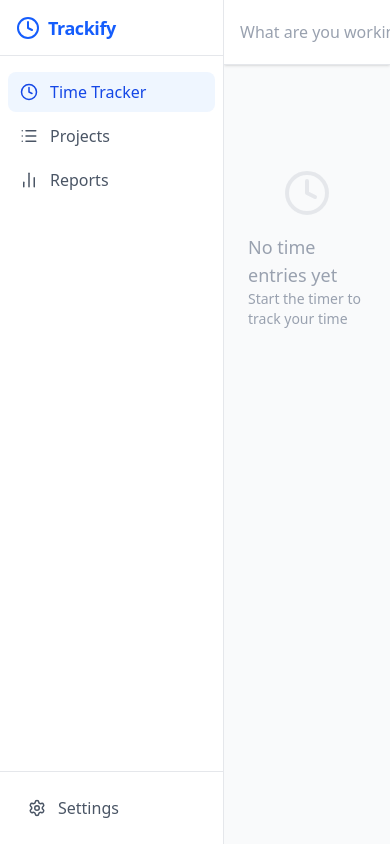
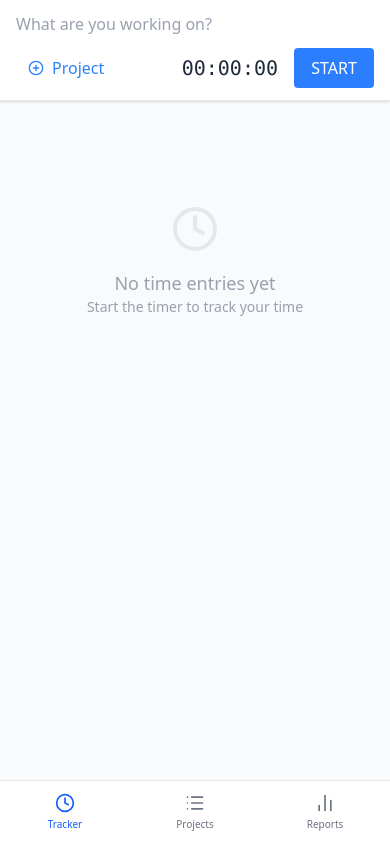
Before and after one commit to dongjh20/Trackify-gemini, a React (Vite) app: page / in a window 390 px wide. Built offline with nearby package versions, Linux system fonts and the light colour scheme.

Commit message:
fix(layout): Improve responsiveness and mobile layout
Refactors the main app layout to be more responsive. The sidebar is now hidden on smaller screens and appears on medium and larger devices, improving the mobile experience. The main content area also adjusts to accommodate different screen sizes.

```diff
--- a/src/App.tsx
+++ b/src/App.tsx
@@ -201,9 +201,9 @@
   }
 
   return (
-    <div className="min-h-screen flex bg-gray-50 text-gray-800 font-sans">
-      {/* Sidebar */}
-      <aside className="w-56 bg-white border-r border-gray-200 flex flex-col">
+    <div className="h-screen flex flex-col md:flex-row bg-gray-50 text-gray-800 font-sans overflow-hidden">
+      {/* Sidebar (Desktop) */}
+      <aside className="hidden md:flex w-56 bg-white border-r border-gray-200 flex-col flex-shrink-0">
         <div className="h-14 flex items-center px-4 border-b border-gray-200">
           <div className="flex items-center gap-2 text-blue-600 font-bold text-lg tracking-tight">
             <Clock size={24} />
@@ -238,21 +238,21 @@
       </aside>
 
       {/* Main Content */}
-      <main className="flex-1 flex flex-col h-screen overflow-hidden">
+      <main className="flex-1 flex flex-col h-full overflow-hidden relative">
         {currentView === 'tracker' && (
           <>
             {/* Topbar / Timer Bar */}
-            <header className="bg-white border-b border-gray-200 shadow-sm z-10">
-              <div className="max-w-5xl mx-auto px-4 h-16 flex items-center justify-between gap-4">
+            <header className="bg-white border-b border-gray-200 shadow-sm z-10 flex-shrink-0">
+              <div className="max-w-5xl mx-auto px-4 py-3 md:h-16 flex flex-col md:flex-row items-center justify-between gap-3 md:gap-4">
                 <input
                   type="text"
                   placeholder="What are you working on?"
-                  className="flex-1 text-base border-none focus:ring-0 p-0 placeholder-gray-400 bg-transparent outline-none"
+                  className="w-full md:flex-1 text-base border-none focus:ring-0 p-0 placeholder-gray-400 bg-transparent outline-none"
                   value={activeTimer ? activeTimer.description : draftDescription}
                   onChange={(e) => activeTimer ? updateActiveTimer({ description: e.target.value }) : setDraftDescription(e.target.value)}
                 />
 
-                <div className="flex items-center gap-6">
+                <div className="flex items-center justify-between w-full md:w-auto gap-2 md:gap-6">
                   <ProjectSelector
                     projects={projects}
                     selectedProjectId={activeTimer ? activeTimer.projectId : draftProjectId}
@@ -260,27 +260,28 @@
                     onAddProject={handleAddProject}
                   />
 
-                  <div className="h-6 w-px bg-gray-200"></div>
+                  <div className="hidden md:block h-6 w-px bg-gray-200"></div>
 
-                  <TimerDisplay activeTimer={activeTimer} className={`text-xl w-24 text-right ${activeTimer?.isPaused ? 'text-gray-400' : 'text-gray-800'}`} />
+                  <div className="flex items-center gap-4 md:gap-6">
+                    <TimerDisplay activeTimer={activeTimer} className={`text-xl font-mono md:w-24 text-right ${activeTimer?.isPaused ? 'text-gray-400' : 'text-gray-800'}`} />
 
                     <div className="flex items-center gap-2">
                       {!activeTimer ? (
-                      <button onClick={handleStart} className="w-24 h-10 rounded bg-blue-500 hover:bg-blue-600 text-white font-medium flex items-center justify-center transition-colors cursor-pointer">
+                        <button onClick={handleStart} className="w-20 md:w-24 h-10 rounded bg-blue-500 hover:bg-blue-600 text-white font-medium flex items-center justify-center transition-colors cursor-pointer">
                           START
                         </button>
                       ) : (
                         <div className="flex items-center gap-2">
                           {activeTimer.isPaused ? (
-                          <button onClick={handleResume} className="w-12 h-10 rounded bg-blue-100 hover:bg-blue-200 text-blue-600 flex items-center justify-center transition-colors cursor-pointer">
+                            <button onClick={handleResume} className="w-10 md:w-12 h-10 rounded bg-blue-100 hover:bg-blue-200 text-blue-600 flex items-center justify-center transition-colors cursor-pointer">
                               <Play size={18} className="ml-1" />
                             </button>
                           ) : (
-                          <button onClick={handlePause} className="w-12 h-10 rounded bg-amber-100 hover:bg-amber-200 text-amber-600 flex items-center justify-center transition-colors cursor-pointer">
+                            <button onClick={handlePause} className="w-10 md:w-12 h-10 rounded bg-amber-100 hover:bg-amber-200 text-amber-600 flex items-center justify-center transition-colors cursor-pointer">
                               <Pause size={18} />
                             </button>
                           )}
-                        <button onClick={handleStop} className="w-24 h-10 rounded bg-red-500 hover:bg-red-600 text-white font-medium flex items-center justify-center transition-colors cursor-pointer">
+                          <button onClick={handleStop} className="w-20 md:w-24 h-10 rounded bg-red-500 hover:bg-red-600 text-white font-medium flex items-center justify-center transition-colors cursor-pointer">
                             STOP
                           </button>
                         </div>
@@ -289,11 +290,12 @@
 
                     <button
                       onClick={() => setIsCompactMode(true)}
-                    className="p-2 text-gray-400 hover:text-gray-700 hover:bg-gray-100 rounded transition-colors cursor-pointer"
+                      className="hidden md:block p-2 text-gray-400 hover:text-gray-700 hover:bg-gray-100 rounded transition-colors cursor-pointer"
                       title="Mini Tracker"
                     >
                       <Minimize2 size={18} />
                     </button>
+                  </div>
                 </div>
               </div>
             </header>
@@ -322,24 +324,25 @@
                           {dayEntries.map((entry, index) => {
                             const project = projects.find(p => p.id === entry.projectId);
                             return (
-                              <div key={entry.id} className={`flex items-center justify-between p-4 hover:bg-gray-50 transition-colors first:rounded-t-lg last:rounded-b-lg ${index !== dayEntries.length - 1 ? 'border-b border-gray-100' : ''}`}>
-                                <div className="flex items-center gap-4 flex-1">
+                              <div key={entry.id} className={`flex flex-col md:flex-row md:items-center justify-between p-4 hover:bg-gray-50 transition-colors first:rounded-t-lg last:rounded-b-lg ${index !== dayEntries.length - 1 ? 'border-b border-gray-100' : ''}`}>
+                                <div className="flex flex-col md:flex-row md:items-center gap-2 md:gap-4 flex-1 mb-3 md:mb-0">
                                   <span className={`text-gray-800 font-medium ${!entry.description ? 'text-gray-400 italic' : ''}`}>
                                     {entry.description || '(no description)'}
                                   </span>
                                   {project && (
-                                    <div className="flex items-center gap-1.5 px-2 py-0.5 rounded-full border border-gray-200 bg-gray-50">
+                                    <div className="flex items-center gap-1.5 px-2 py-0.5 rounded-full border border-gray-200 bg-gray-50 self-start md:self-auto">
                                       <span className="w-2 h-2 rounded-full" style={{ backgroundColor: project.color }}></span>
                                       <span className="text-xs text-gray-600 font-medium">{project.name}</span>
                                     </div>
                                   )}
                                 </div>
 
-                                <div className="flex items-center gap-6">
-                                  <div className="text-sm text-gray-500 font-medium w-32 text-right">
+                                <div className="flex items-center justify-between md:justify-end gap-4 md:gap-6 w-full md:w-auto">
+                                  <div className="text-sm text-gray-500 font-medium md:w-32 md:text-right">
                                     {formatTime(entry.startTime)} - {formatTime(entry.endTime)}
                                   </div>
-                                  <div className="text-lg font-mono font-medium text-gray-800 w-24 text-right">
+                                  <div className="flex items-center gap-4">
+                                    <div className="text-lg font-mono font-medium text-gray-800 md:w-24 text-right">
                                       {formatDuration(entry.duration)}
                                     </div>
                                     <div className={`relative ${openDropdownId === entry.id ? 'z-10' : ''}`}>
@@ -369,6 +372,7 @@
                                     </div>
                                   </div>
                                 </div>
+                              </div>
                             );
                           })}
                         </div>
@@ -388,9 +392,9 @@
                 <h1 className="text-2xl font-bold text-gray-800">Projects</h1>
                 <button
                   onClick={() => setIsAddingProject(true)}
-                  className="flex items-center gap-2 px-4 py-2 bg-blue-500 text-white rounded-lg font-medium hover:bg-blue-600 transition-colors"
+                  className="flex items-center gap-2 px-3 py-2 md:px-4 md:py-2 bg-blue-500 text-white rounded-lg font-medium hover:bg-blue-600 transition-colors text-sm md:text-base"
                 >
-                  <Plus size={18} /> New Project
+                  <Plus size={18} /> <span className="hidden sm:inline">New Project</span><span className="sm:hidden">New</span>
                 </button>
               </div>
 
@@ -487,7 +491,7 @@
             <div className="max-w-5xl mx-auto flex flex-col gap-6">
               <h1 className="text-2xl font-bold text-gray-800">Reports</h1>
 
-              <div className="grid grid-cols-1 md:grid-cols-3 gap-6">
+              <div className="grid grid-cols-1 sm:grid-cols-3 gap-4 md:gap-6">
                 <div className="bg-white p-6 border border-gray-200 rounded-lg shadow-sm flex flex-col gap-2">
                   <span className="text-sm text-gray-500 font-medium uppercase tracking-wider">Total Time</span>
                   <span className="text-3xl font-mono font-bold text-gray-800">
@@ -612,6 +616,31 @@
           </div>
         )}
       </main>
+
+      {/* Bottom Navigation (Mobile) */}
+      <nav className="md:hidden bg-white border-t border-gray-200 flex items-center justify-around h-16 flex-shrink-0 z-50">
+        <button
+          onClick={() => setCurrentView('tracker')}
+          className={`flex flex-col items-center justify-center w-full h-full ${currentView === 'tracker' ? 'text-blue-600' : 'text-gray-500'}`}
+        >
+          <Clock size={20} />
+          <span className="text-[10px] font-medium mt-1">Tracker</span>
+        </button>
+        <button
+          onClick={() => setCurrentView('projects')}
+          className={`flex flex-col items-center justify-center w-full h-full ${currentView === 'projects' ? 'text-blue-600' : 'text-gray-500'}`}
+        >
+          <List size={20} />
+          <span className="text-[10px] font-medium mt-1">Projects</span>
+        </button>
+        <button
+          onClick={() => setCurrentView('reports')}
+          className={`flex flex-col items-center justify-center w-full h-full ${currentView === 'reports' ? 'text-blue-600' : 'text-gray-500'}`}
+        >
+          <BarChart2 size={20} />
+          <span className="text-[10px] font-medium mt-1">Reports</span>
+        </button>
+      </nav>
     </div>
   );
 }
```
Lines whose indentation alone changed are shown as unchanged.
